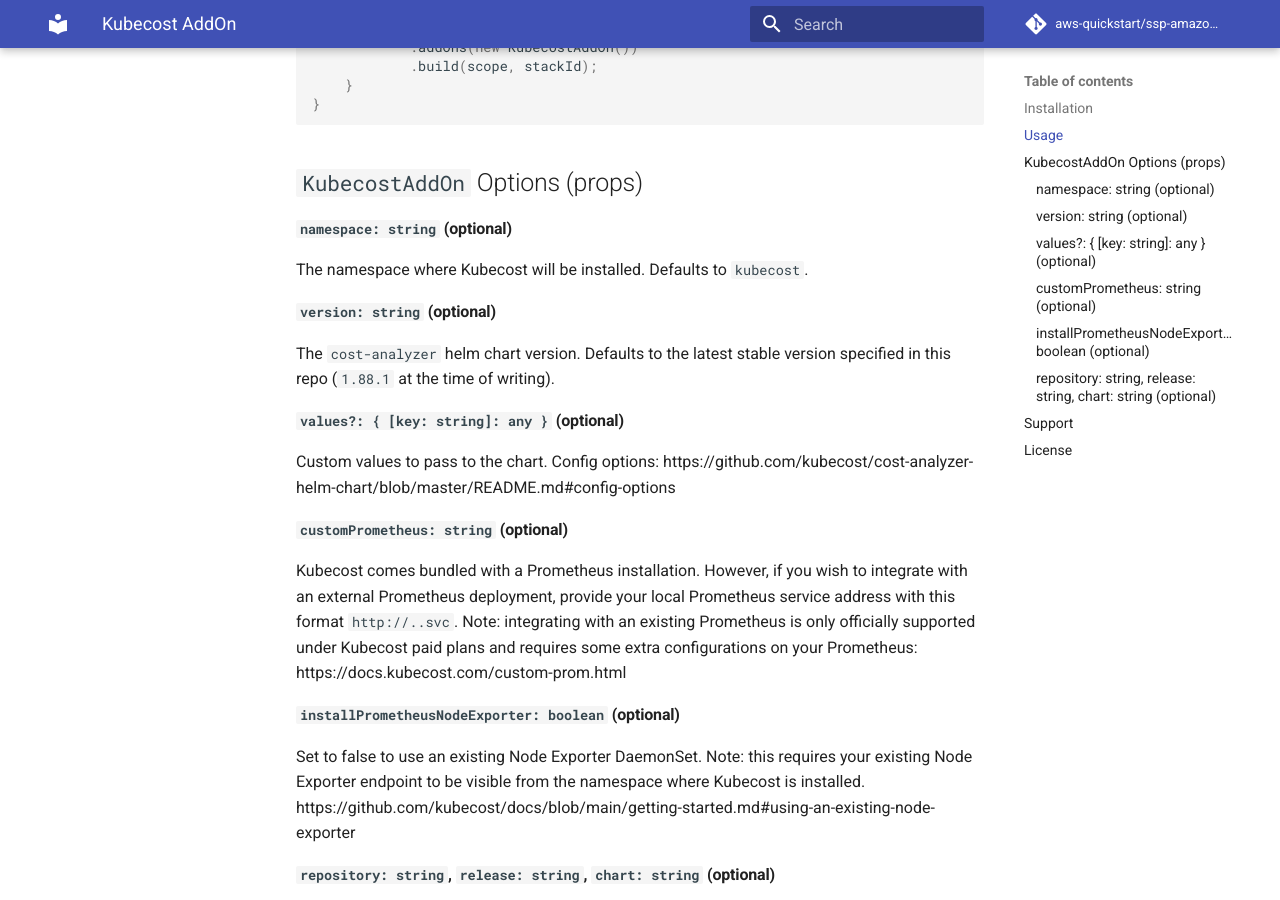
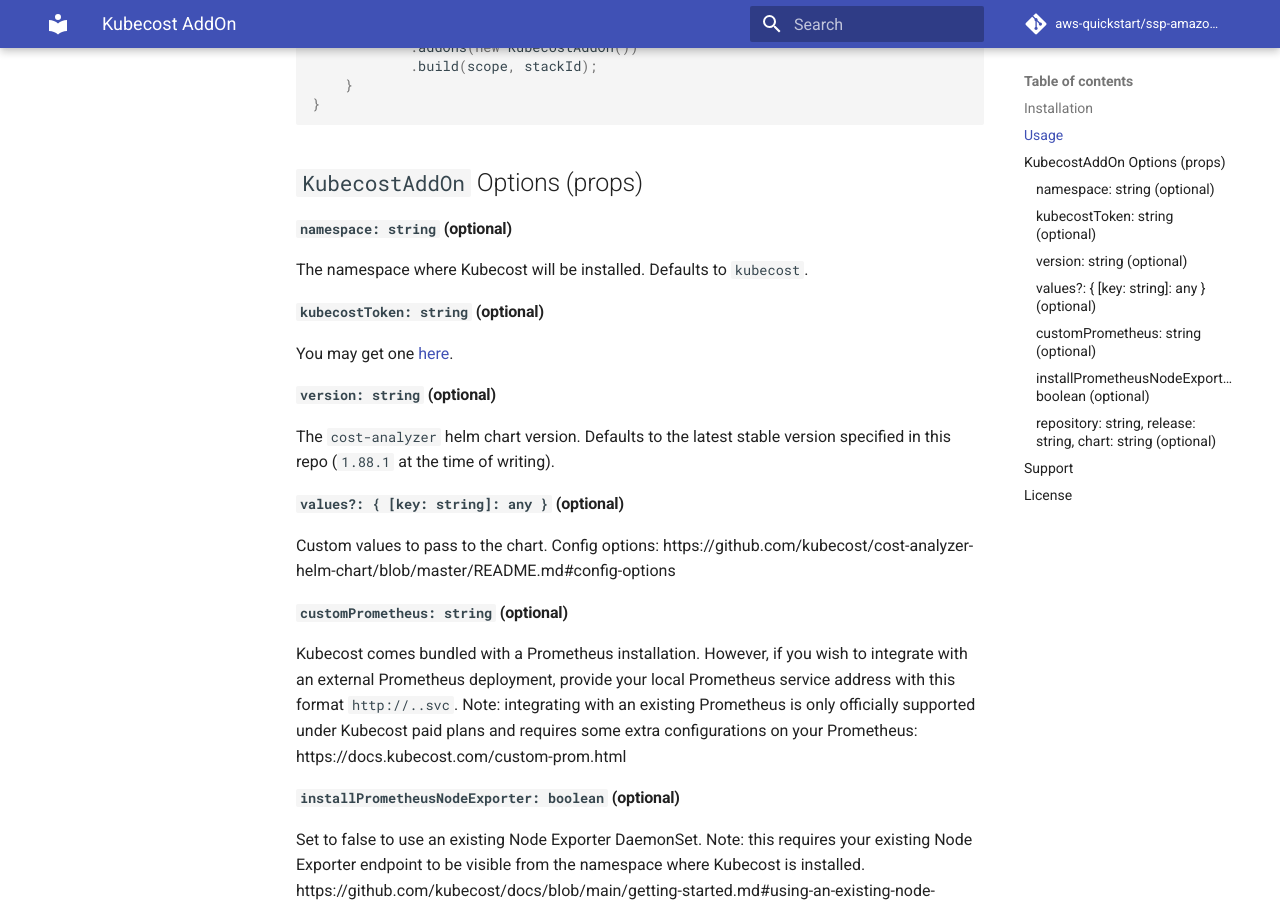
Before and after one commit to aws-quickstart/cdk-eks-blueprints, an MkDocs documentation site: the page built from docs/addons/kubecost.md, in a window 1280 px wide and 900 px high, scrolled down 858 px. Built offline with MkDocs 1.6.1 and Material for MkDocs 9.7.7, drawn with Linux system fonts in a browser that asks for light colours; comment, search, counter and statistics services are not loaded.

Commit message:
bring back the optional token

```diff
--- a/docs/addons/kubecost.md
+++ b/docs/addons/kubecost.md
@@ -39,6 +39,10 @@
 
 The namespace where Kubecost will be installed. Defaults to `kubecost`.
 
+#### `kubecostToken: string` (optional)
+
+You may get one [here](https://kubecost.com/install).
+
 #### `version: string` (optional)
 
 The `cost-analyzer` helm chart version. Defaults to the latest stable version specified in this repo (`1.88.1` at the time of writing).
```
